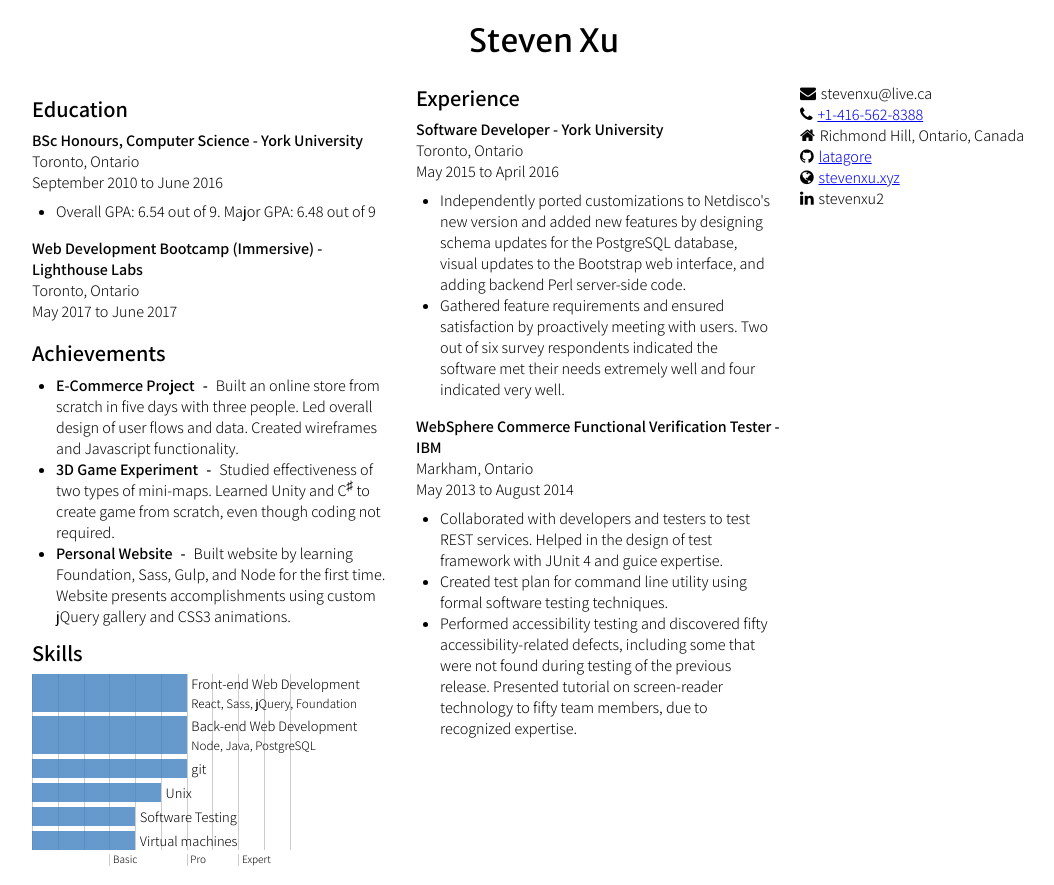
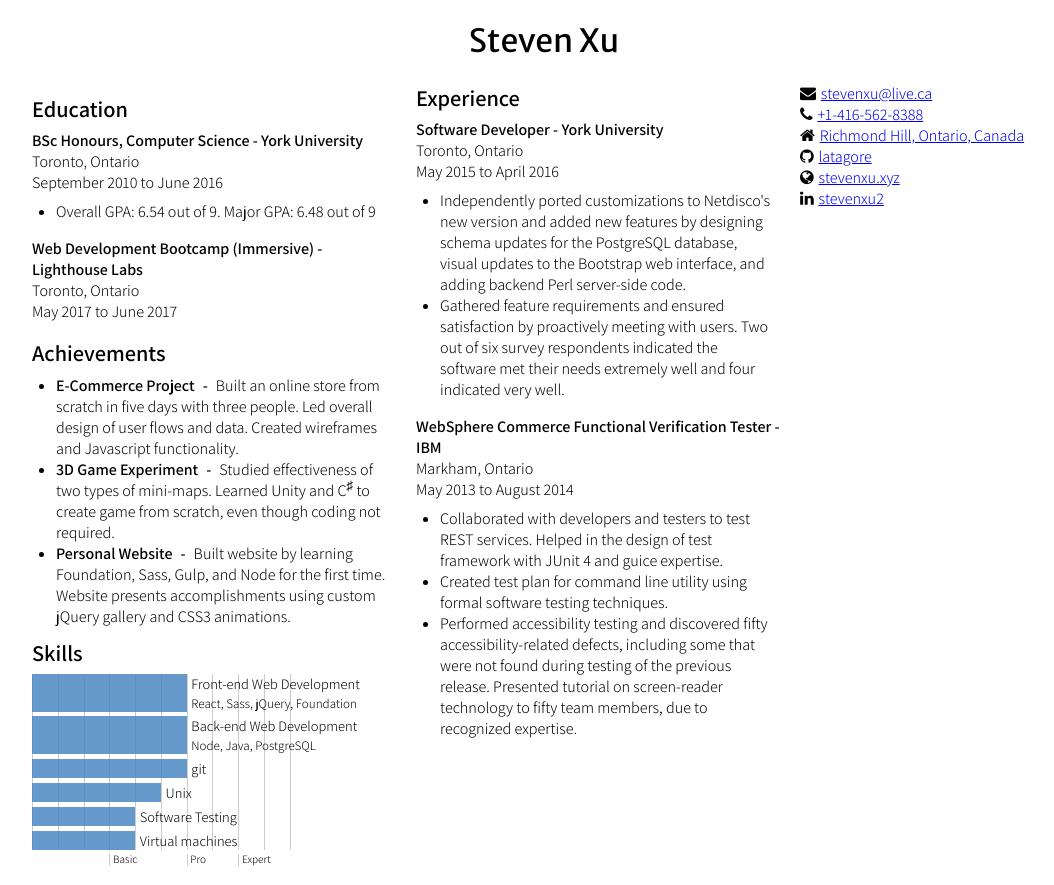
Before and after one commit to latagore/Resume, a React app: page / in a window 1280 px wide. Shown: the whole page, without its empty margins (96-1150 px from the left). Built offline with nearby package versions, Linux system fonts and the light colour scheme.

Commit message:
make everything in the sidebar a link

```diff
--- a/src/App.jsx
+++ b/src/App.jsx
@@ -12,12 +12,12 @@ const Aside = ({data}) => {
   const c = data.contact;
   return (
     <aside className="aside">
-      <div className="email">{c.email}</div>
+      <div className="email"><a href={`mailto:${c.email}`}>{c.email}</a></div>
       <div className="phone"><a href={`tel:${c.phone}`}>{c.phone}</a></div>
-      <div className="address">{c.address}</div>
+      <div className="address"><a href="https://goo.gl/maps/7hTSM4Ln3Wx">{c.address}</a></div>
       <div className="github"><a href={`https://github.com/${c.github}`}>{c.github}</a></div>
       <div className="website"><a href={`https://${c.website}`}>{c.website}</a></div>
-      <div className="linkedin">{c.linkedin}</div>
+      <div className="linkedin"><a href={`https://www.linkedin.com/in/${c.linkedin}`}>{c.linkedin}</a></div>
     </aside>
   )
 }
```
